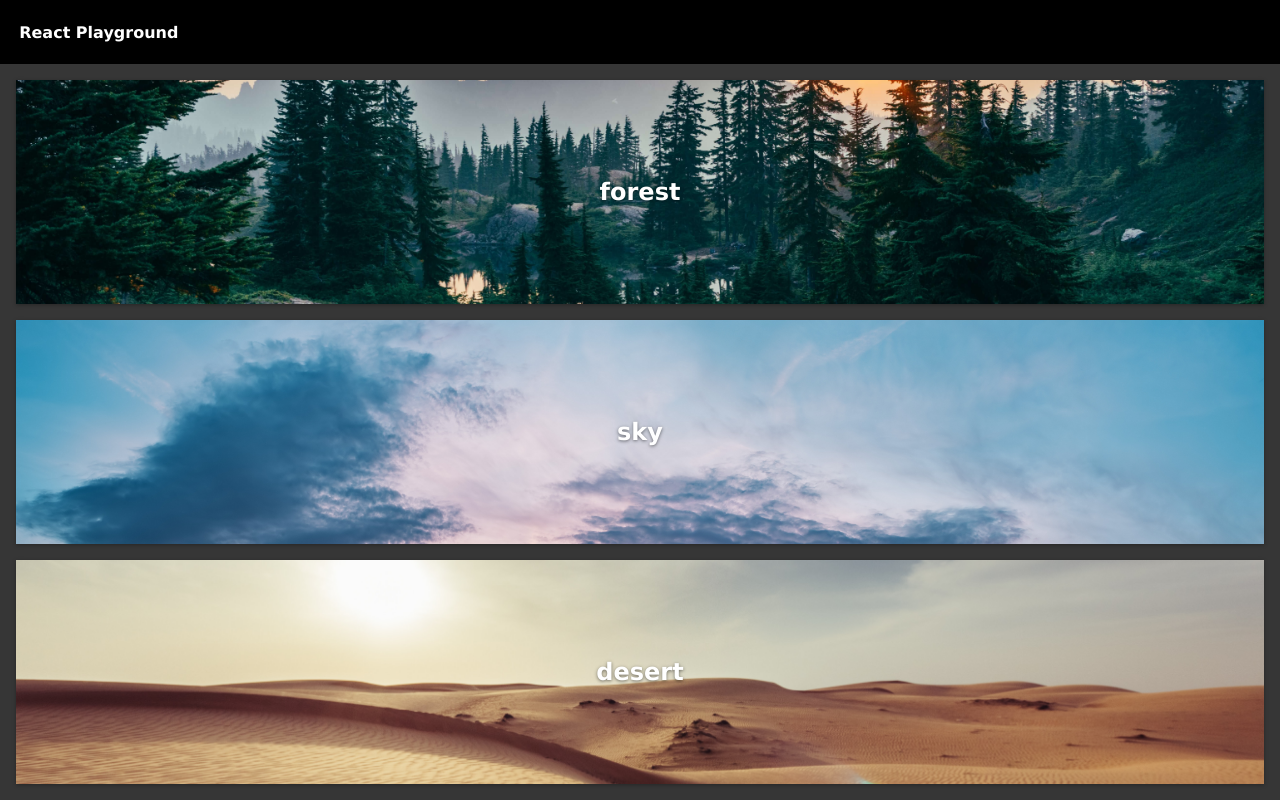
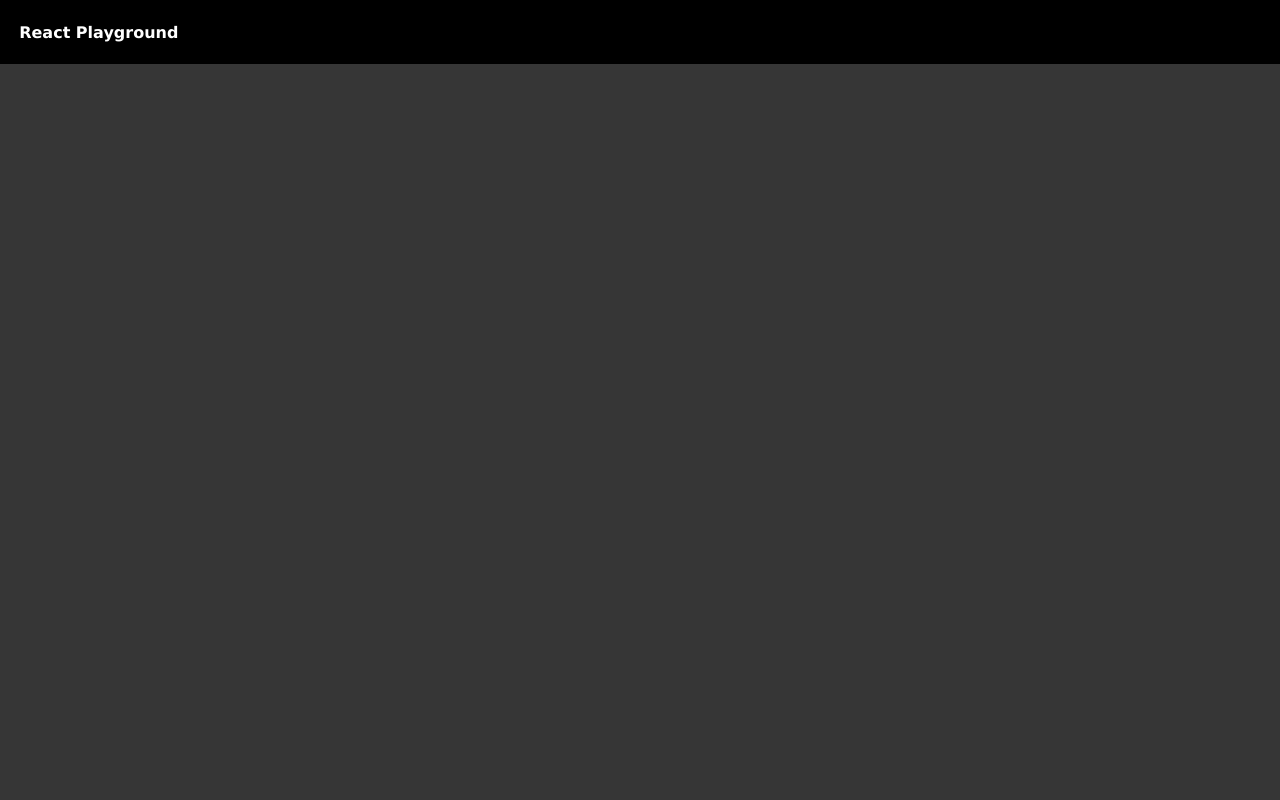
Before and after one commit to mariahelenanoren/react-playground, a React app: page /details in a window 1280 px wide. Built offline with nearby package versions, Linux system fonts and the light colour scheme.

Commit message:
added react router

```diff
--- a/package.json
+++ b/package.json
@@ -5,7 +5,7 @@
   "main": "index.js",
   "scripts": {
     "start": "npm-run-all --parallel build serve",
-    "serve": "live-server --watch=index.html,dist",
+    "serve": "live-server --watch=index.html,dist --entry-file=index.html --no-browser",
     "build": "webpack --watch"
   },
   "repository": {
@@ -20,10 +20,12 @@
   },
   "homepage": "https://github.com/mariahelenanoren/react-playground#readme",
   "dependencies": {
+    "@types/react-router-dom": "^5.1.7",
     "awesome-typescript-loader": "^5.2.1",
     "npm-run-all": "^4.1.5",
     "react": "^17.0.1",
     "react-dom": "^17.0.1",
+    "react-router-dom": "^5.2.0",
     "source-map-loader": "^2.0.1",
     "typescript": "^4.1.5",
     "webpack": "^5.23.0"
--- a/src/components/Layout.tsx
+++ b/src/components/Layout.tsx
@@ -1,13 +1,16 @@
 import React, { CSSProperties } from "react";
 import Navbar from "./Navbar";
 import Content from "./ViewContainer";
+import { BrowserRouter as BrowserRouter } from "react-router-dom";
 
 class Layout extends React.Component {
   render() {
     return (
       <div style={mainLayout}>
-        <Navbar />
-        <Content />
+        <BrowserRouter>
+          <Navbar />
+          <Content />
+        </BrowserRouter>
       </div>
     );
   }
--- a/src/components/Navbar.tsx
+++ b/src/components/Navbar.tsx
@@ -1,10 +1,13 @@
 import React, { CSSProperties } from "react";
+import { Link } from "react-router-dom";
 
 class Navbar extends React.Component {
   render() {
     return (
       <div style={navbar}>
-        <h1 style={navbarTitle}>React Playground</h1>
+        <Link to="/" style={navLink}>
+          <h1 style={navbarTitle}>React Playground</h1>
+        </Link>
       </div>
     );
   }
@@ -18,6 +21,11 @@ const navbar: CSSProperties = {
   height: "4rem",
 };
 
+const navLink: CSSProperties = {
+  textDecoration: "none",
+  color: "#ffff",
+};
+
 const navbarTitle: CSSProperties = {
   fontSize: "1rem",
 };
--- a/src/components/NavigationItem.tsx
+++ b/src/components/NavigationItem.tsx
@@ -1,4 +1,24 @@
 import React, { CSSProperties } from "react";
+import { Link } from "react-router-dom";
+
+class SectionItem extends React.Component<SectionProps, State> {
+  constructor(props: SectionProps) {
+    super(props);
+
+    this.state = {
+      imageSrc: `../assets/${props.id}.jpg`,
+    };
+  }
+
+  render() {
+    return (
+      <Link to={this.props.id} style={section}>
+        <h2 style={sectionTitle}>{this.props.id}</h2>
+        <img src={this.state.imageSrc} style={sectionImage}></img>
+      </Link>
+    );
+  }
+}
 
 interface SectionProps {
   id: string;
@@ -8,25 +28,6 @@ interface State {
   imageSrc: string;
 }
 
-class SectionItem extends React.Component<SectionProps, State> {
-  constructor(props: SectionProps, state: State) {
-    super(props);
-
-    this.state = {
-      imageSrc: `../assets/${props.id}.jpg`,
-    };
-  }
-
-  render() {
-    return (
-      <div style={section}>
-        <h2 style={sectionTitle}>{this.props.id}</h2>
-        <img src={this.state.imageSrc} style={sectionImage}></img>
-      </div>
-    );
-  }
-}
-
 const section: CSSProperties = {
   display: "flex",
   height: "33.3%",
@@ -34,6 +35,7 @@ const section: CSSProperties = {
   alignItems: "center",
   justifyContent: "center",
   position: "relative",
+  color: "#ffff",
   boxShadow: "0px 1px 4px rgba(0, 0, 0, 0.3)",
 };
 
--- a/src/components/ViewContainer.tsx
+++ b/src/components/ViewContainer.tsx
@@ -1,12 +1,16 @@
 import React, { CSSProperties } from "react";
 import MasterView from "./MasterView";
 import DetailView from "./DetailView";
+import { Switch, Route } from "react-router-dom";
 
 class Content extends React.Component {
   render() {
     return (
       <div style={contentContainer}>
-        <MasterView />
+        <Switch>
+          <Route path="/" component={MasterView} exact />
+          <Route path="details" component={DetailView} />
+        </Switch>
       </div>
     );
   }
```
Also changed, not shown: 1 other file (tests, documents, lock files or other folders).
